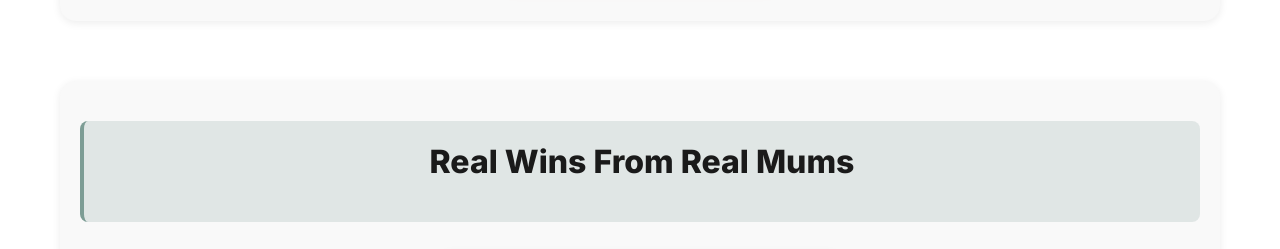
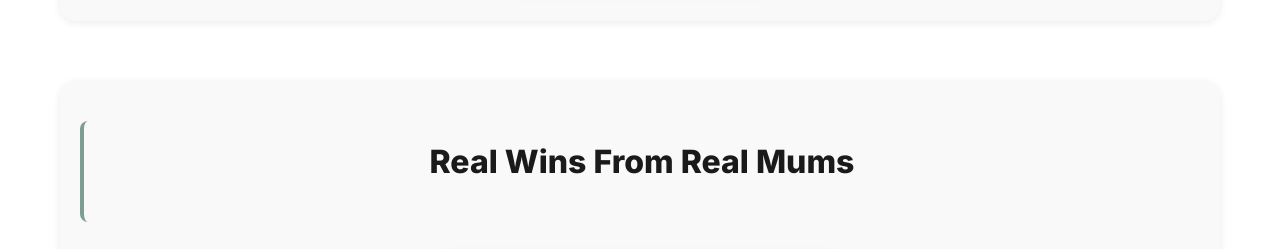
Before and after one commit to pivotplanit/client.renfordbennetpt, a plain HTML site: page index.html in a window 1280 px wide. Shown: the part 3820-4069 px from the top of the page. Drawn offline with Linux system fonts and the light colour scheme; grey boxes are pictures that could not be loaded.

Commit message:
Update index.html

```diff
--- a/index.html
+++ b/index.html
@@ -1251,7 +1251,7 @@
 
         .testimonials-header {
             position: relative;
-            background-color: rgba(125, 157, 149, 0.2);
+            background-color: var(--background-light);
             padding: 15px 30px;
             border-radius: 8px;
             margin-bottom: 30px;
@@ -1678,7 +1678,6 @@
 
             <div class="testimonials-images">
                 <!-- Using actual screenshots in correct order -->
-                <img src="https://storage.googleapis.com/msgsndr/iHJbp5Jcwz6teWfAgngw/media/6916a66fac7fade0d82759f8.jpg" alt="Michelle's testimonial" class="testimonial-img">
                 <img src="https://storage.googleapis.com/msgsndr/iHJbp5Jcwz6teWfAgngw/media/6916a66e21776f0997c6ab44.jpg" alt="Natalie's testimonial" class="testimonial-img">
                 <img src="https://storage.googleapis.com/msgsndr/iHJbp5Jcwz6teWfAgngw/media/6916a66e6c431ee444b296af.jpg" class="testimonial-img">
                 <img src="https://storage.googleapis.com/msgsndr/iHJbp5Jcwz6teWfAgngw/media/6916a66e1c143a2197f5947d.png" alt="Elizabeth's testimonial" class="testimonial-img">
```
